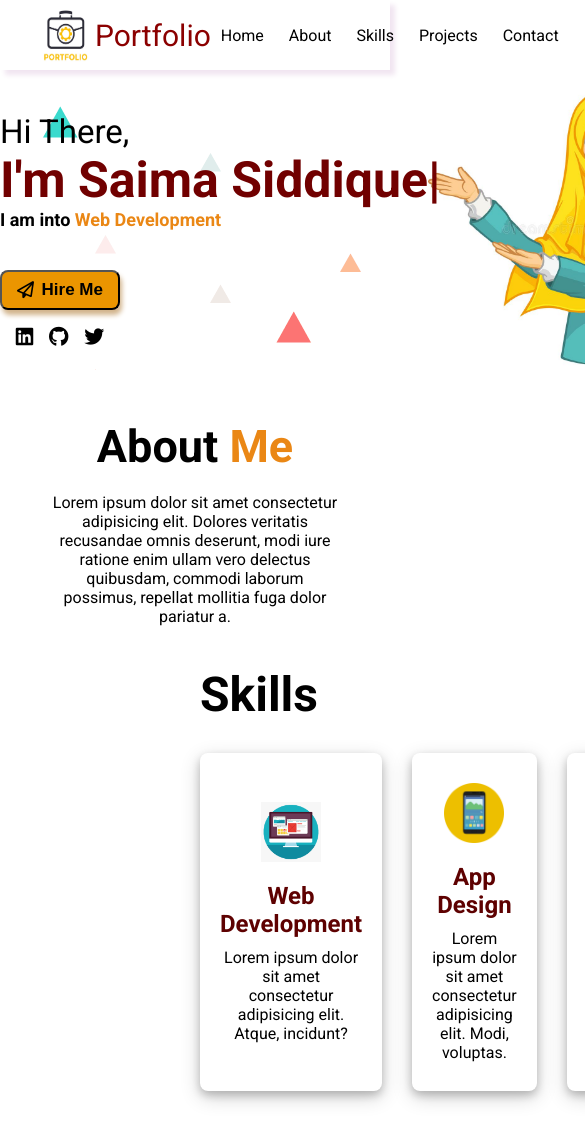
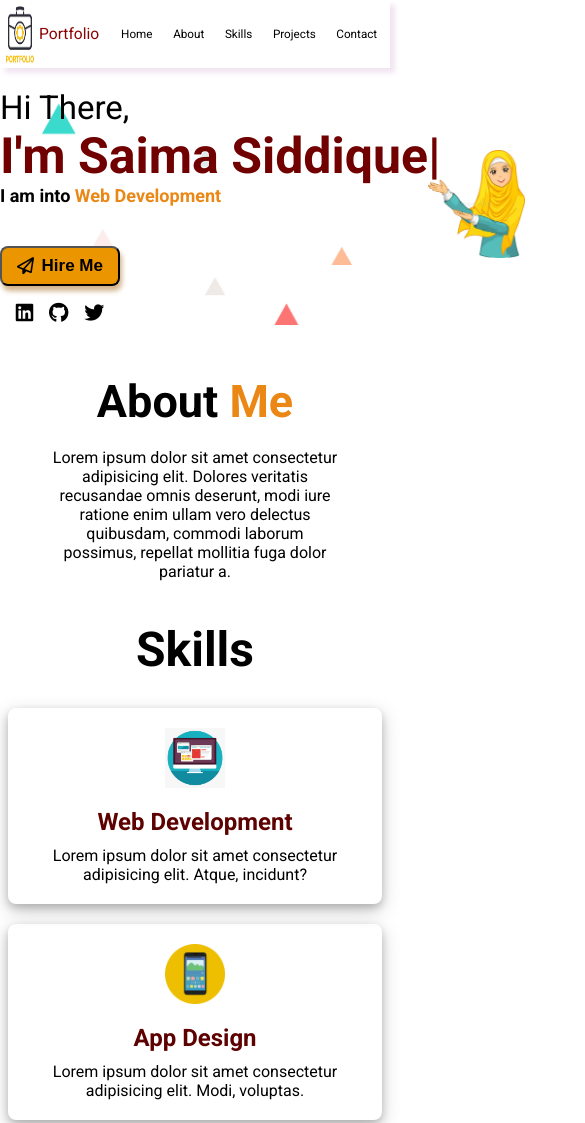
Before and after one commit to saima022/Simple-portfolio, a plain HTML site: page index.html in a window 390 px wide. Shown: the top 1123 px of the page, 585 px wide, since content can reach past the window. Drawn offline with Linux system fonts and the light colour scheme; a web font is replaced by a local one.

Commit message:
id & media query

```diff
--- a/index.html
+++ b/index.html
@@ -17,8 +17,9 @@
             <img src="images/logo.jpg" alt="logo">
             <p>Portfolio</p>
         </div>
+
         <div class="nav-right">
-            <a href="#banner">Home</a>
+            <a href="#banner-id">Home</a>
             <a href="#about">About</a>
             <a href="#home">Skills</a>
             <a href="#home">Projects</a>
@@ -26,8 +27,11 @@
 
         </div>
     </nav>
+
+
+
     <!-- Banner Section  -->
-    <section class="banner">
+    <section class="banner" id="banner-id">
         <div class="banner-left">
             <h2>Hi There,</h2>
             <h1 class="banner-left-name">I'm Saima Siddique </h1>
--- a/style.css
+++ b/style.css
@@ -15,6 +15,7 @@ body {
 
 /* Navigation Bar  */
 .nav {
+
     background-color: white;
     display: flex;
     justify-content: space-between;
@@ -409,3 +410,43 @@ body {
     margin-bottom: 10px;
     color: rgb(94, 1, 1);
 }
+
+
+/* Making the website responsive  */
+@media only screen and (max-width: 688px) {
+
+
+    .nav {
+        width: 100vw;
+        padding: 0;
+
+    }
+
+    .nav-left p {
+        font-size: 4vw;
+    }
+
+    .nav-left img {
+        width: 10vw;
+        height: 8vh;
+    }
+
+    .nav-right a {
+        padding: 2vw;
+        font-size: 3vw;
+    }
+
+    .banner-right img {
+        width: 25vw;
+    }
+
+    .skills {
+        margin-left: 2vw;
+        margin-right: 2vw;
+    }
+
+    .skills-card {
+        grid-template-columns: 1fr;
+        row-gap: 20px;
+    }
+}
```
